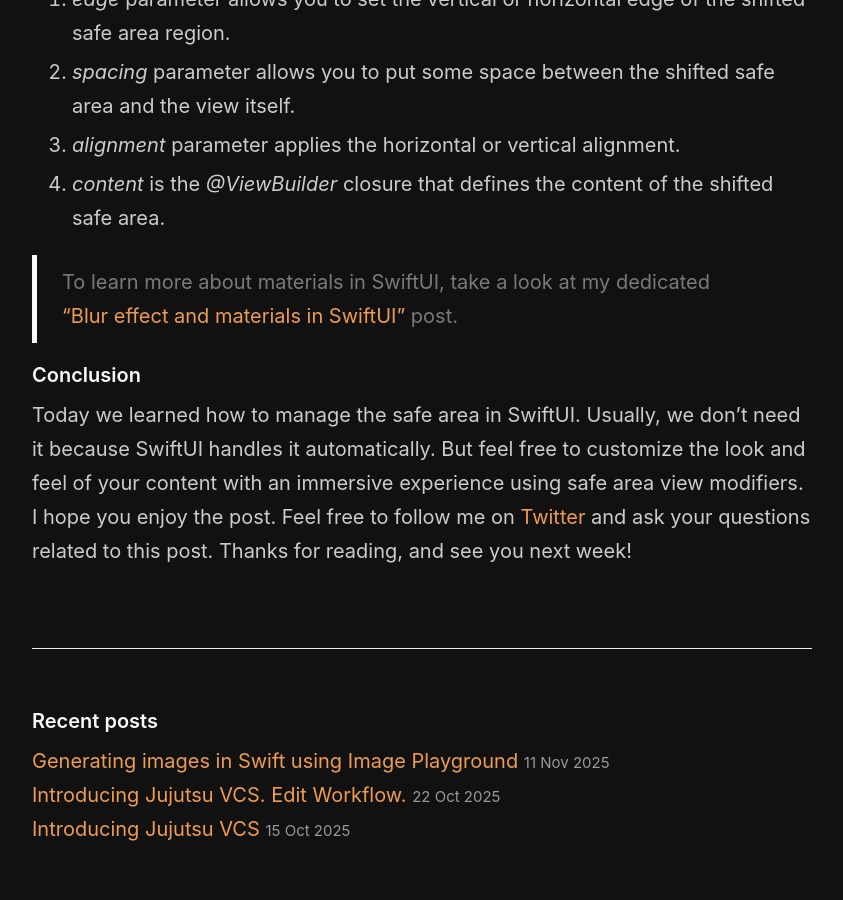
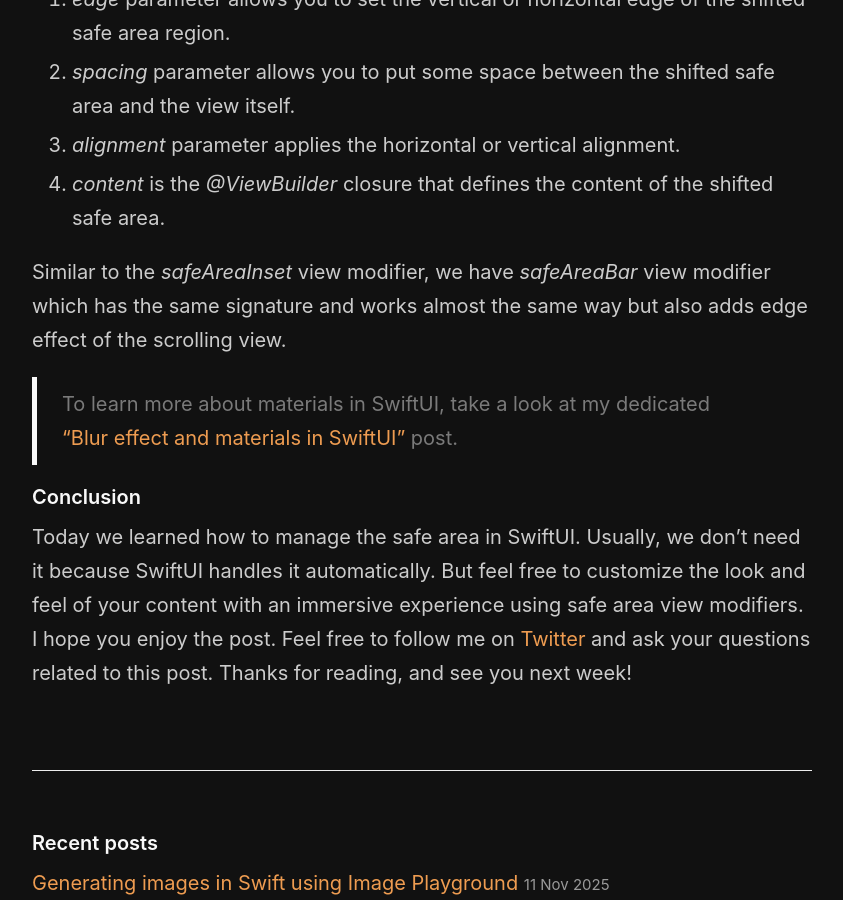
Before and after one commit to mecid/mecid.github.io, a Jekyll site: the page built from _posts/2021-11-03-managing-safe-area-in-swiftui.md, in a window 1280 px wide and 900 px high, scrolled down 4948 px. Shown: the whole window, without its empty margins (218-1061 px from the left). Built offline with Jekyll 4.4.1, drawn with Linux system fonts in a browser that asks for light colours.

Commit message:
safeAreaBar section added

```diff
--- a/_posts/2021-11-03-managing-safe-area-in-swiftui.md
+++ b/_posts/2021-11-03-managing-safe-area-in-swiftui.md
@@ -134,6 +134,8 @@ As you can see in the example above, the *safeAreaInset* view modifier has a bun
 3. *alignment* parameter applies the horizontal or vertical alignment.
 4. *content* is the *@ViewBuilder* closure that defines the content of the shifted safe area.
 
+Similar to the *safeAreaInset* view modifier, we have *safeAreaBar* view modifier which has the same signature and works almost the same way but also adds edge effect of the scrolling view.
+
 > To learn more about materials in SwiftUI, take a look at my dedicated ["Blur effect and materials in SwiftUI"](/2021/10/28/blur-effect-and-materials-in-swiftui/) post.
 
 #### Conclusion
```
